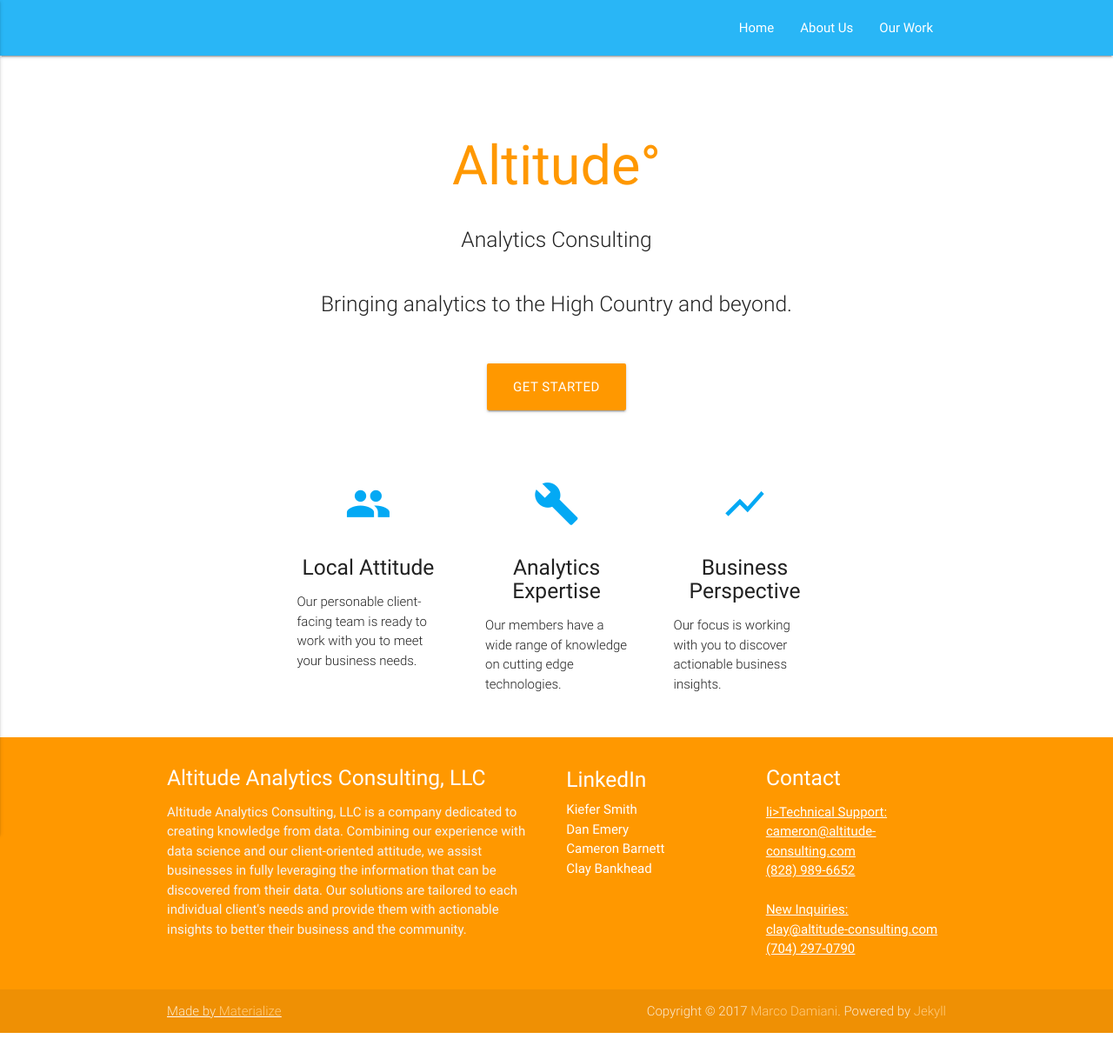
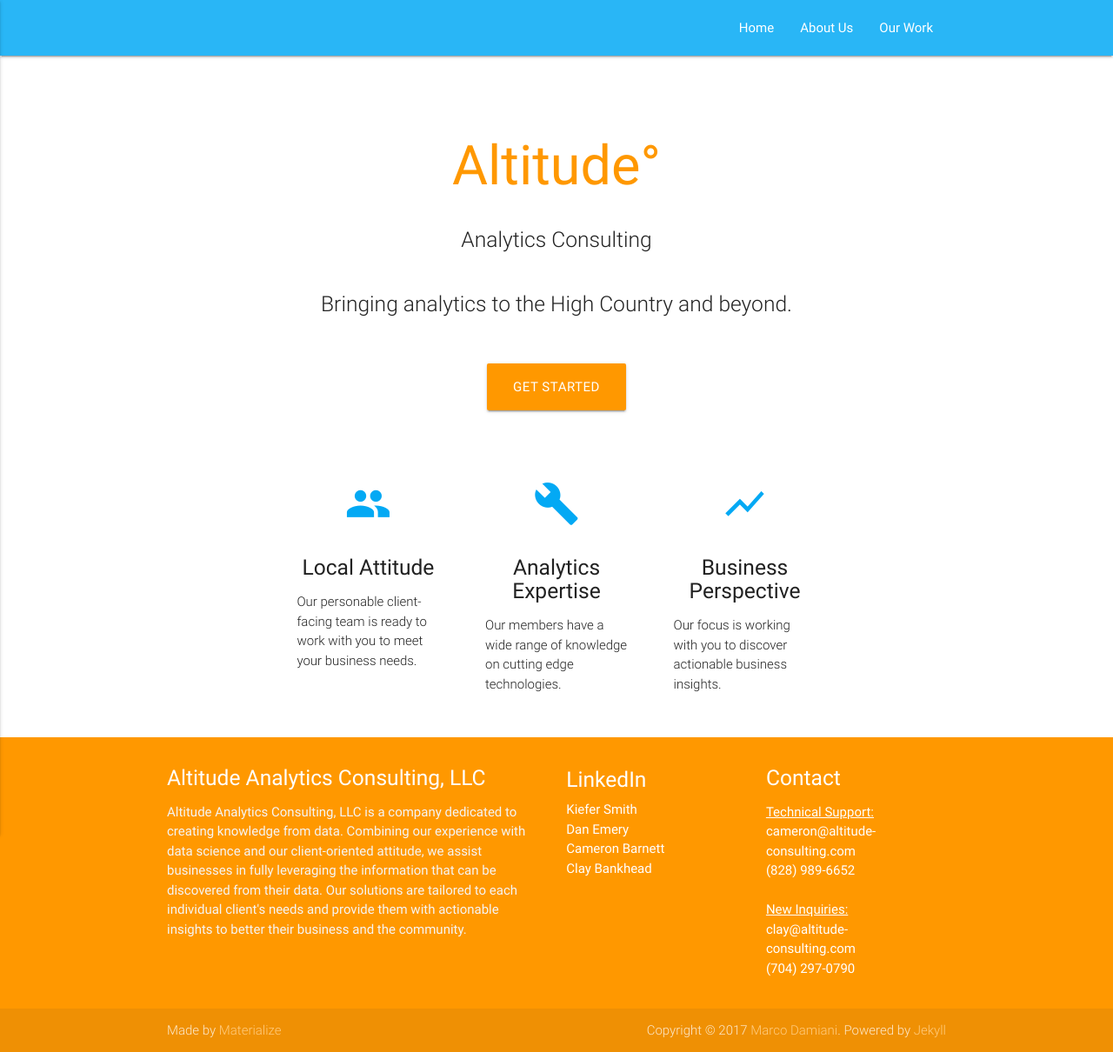
Before and after one commit to kiefersmith/Altitude-Website, a Jekyll site: the page built from index.md, in a window 1280 px wide. Shown: the whole page at 87% size. Built offline with Jekyll 4.4.1, drawn with Linux system fonts in a browser that asks for light colours; before the commit the page ends 1188 px from its top, so only the background shows below that.

Commit message:
Update footer.html

```diff
--- a/_includes/footer.html
+++ b/_includes/footer.html
@@ -15,10 +15,10 @@
             <li><a class="white-text" href="https://www.linkedin.com/in/clay-bankhead-551055150/" target="_blank">Clay Bankhead</a></li>
           </ul>
         </div>
-        <div class="col l3 s12">
+        <div class="col l2 s12">
           <h5 class="white-text">Contact</h5>
           <ul>
-            <u>li><a class="white-text" href="#!">Technical Support:</a></li><u/>
+            <li><a class="white-text" href="#!"><u>Technical Support:</u></a></li>
             <li><a class="white-text" href="mailto:cameron@altitude-consulting.com">cameron@altitude-consulting.com</a></li>
             <li><a class="white-text" href="#!">(828) 989-6652</a></li>
             <br>
```
